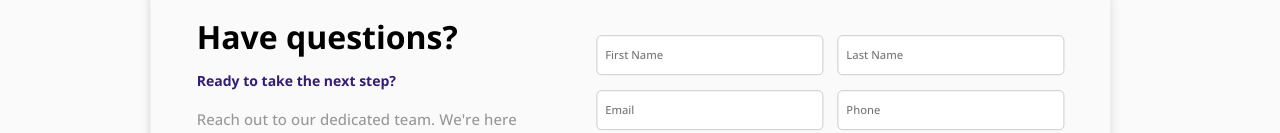
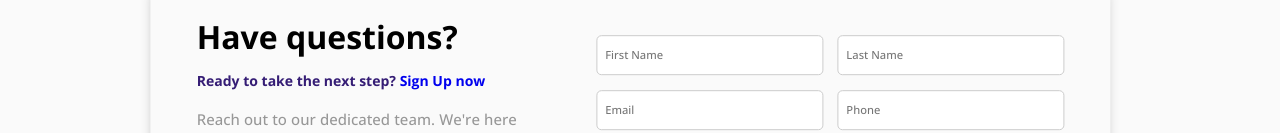
Before and after one commit to bhargavi-cuberoot/zonzstaticlandingmain, a website built with Vite: page contact.html in a window 1280 px wide. Shown: the part 169-302 px from the top of the page. Built offline with nearby package versions, Linux system fonts and the light colour scheme.

Commit message:
Embed Signup link to Contact

```diff
--- a/contact.html
+++ b/contact.html
@@ -54,7 +54,7 @@
           <div class="columns equal-widths" style="align-items: start;">
             <div class="form_leftside" style="">
               <h2 style="color: black;" class="form_title">Have questions?</h2>
-              <p class="speciality" style="color: #351D75;font-weight: 600;">Ready to take the next step?</p>
+              <p class="speciality" style="color: #351D75;font-weight: 600;">Ready to take the next step?<a href="Signup.html" style="text-decoration: none;"> Sign Up now</a></p>
               <p style="color: #979797;" class="form_para">Reach out to our dedicated team. We're here to provide the information and
                 assistance you need to embark on your co-ownership journey with Zon Z.</p>
             </div>
```
